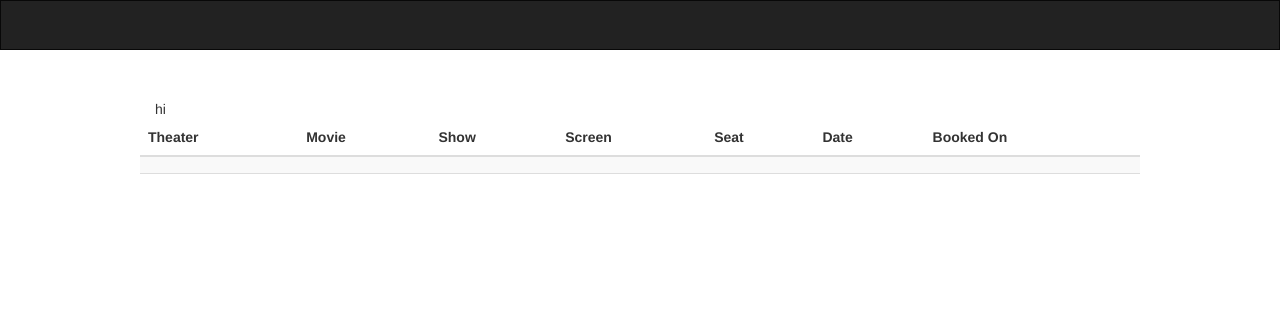
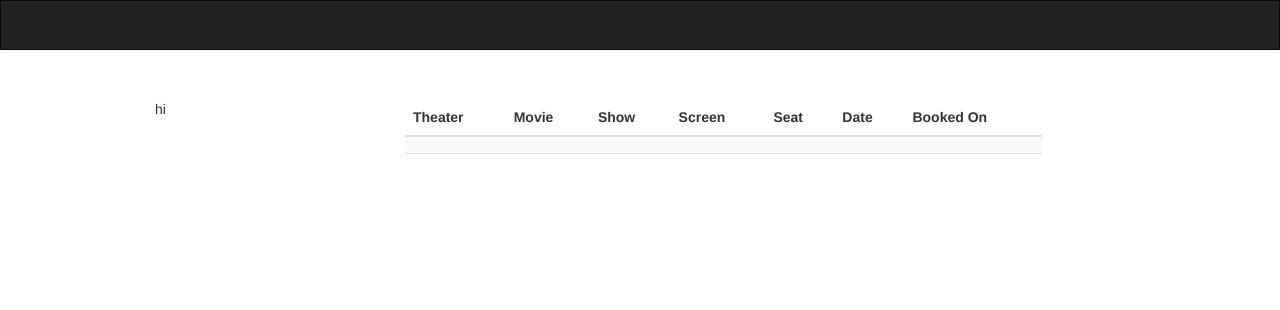
Before and after one commit to firoz74828/BookMovieTicket, a Django app: template Booking/templates/Booking/user_booking.html in a window 1280 px wide. Shown: the top 310 px of the page. Run offline with Django 3.2, Linux system fonts and the light colour scheme; the template is opened without the code that fills it: values that come from a table or form of the project are taken from there, others are empty; data comes from the database, SQL or seed files in the repository; some libraries are stand-ins or nearby versions.

Commit message:
DetailView updated

```diff
--- a/Booking/templates/Booking/user_booking.html
+++ b/Booking/templates/Booking/user_booking.html
@@ -4,6 +4,7 @@
 <div class="container" style="width:80%;">
     <div class="row">
         <div class="col-sm-3">hi</div>
+        <div class="col-sm-8">
             <table class="table table-striped date_button">
                 <thead>
                   <tr>
@@ -32,6 +33,7 @@
             </table>
         </div>
     </div>
+</div>
 
 
 {% endblock %}
```
Lines whose indentation alone changed are shown as unchanged.
